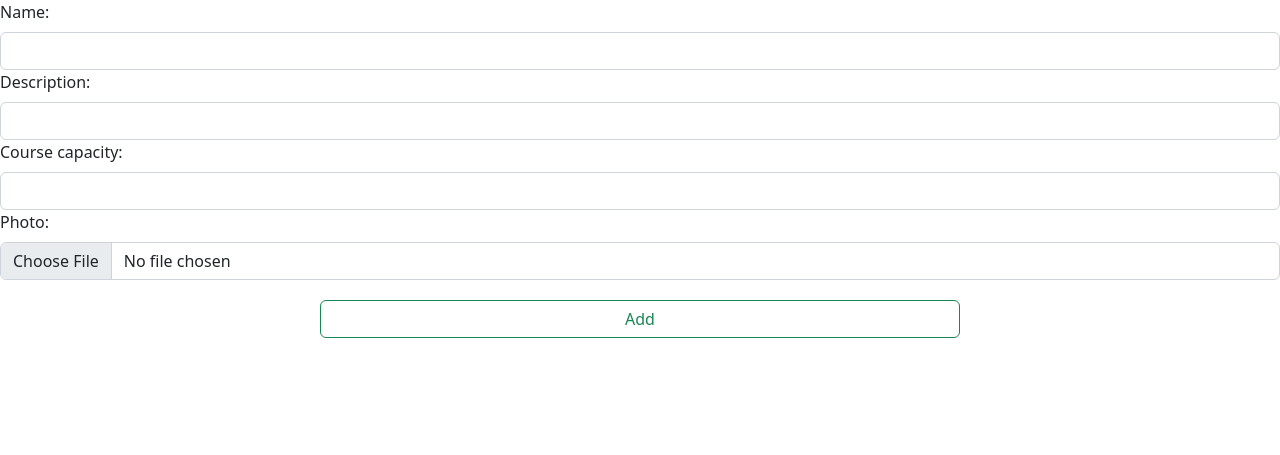
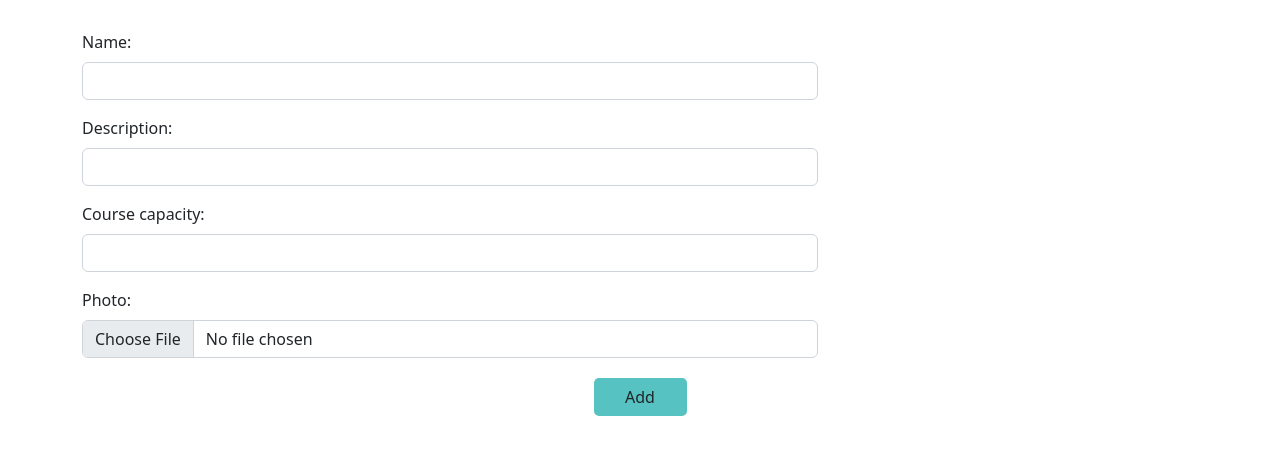
Before and after one commit to noura-ah/admission_project, a Django app: template admission_app/templates/add_course.html in a window 1280 px wide. Shown: the part 62-517 px from the top of the page. Run offline with Django 3.2, Linux system fonts and the light colour scheme; the template is opened without the code that fills it, so the values that code supplies are empty; some libraries are stand-ins or nearby versions.

Commit message:
edit styling

```diff
--- a/admission_app/models.py
+++ b/admission_app/models.py
@@ -8,11 +8,11 @@ class userManager(models.Manager):
         errors = {}
         if len(postData['first_name']) < 2:
             errors["first_name"] = "First Name should be at least 2 characters"
-        elif len(postData['last_name']) < 2:
+        if len(postData['last_name']) < 2:
             errors["last_name"] = "Last Name should be at least 2 characters"
-        elif len(postData['password']) < 8:
+        if len(postData['password']) < 8:
             errors['password'] = "Password should be at least 8 characters"
-        elif postData['password'] != postData['confirm_pw']:
+        if postData['password'] != postData['confirm_pw']:
                 errors['password'] = "Passwords DO NOT match!"
 
         try:
--- a/admission_app/templates/add_course.html
+++ b/admission_app/templates/add_course.html
@@ -1,27 +1,38 @@
 {%extends 'base.html'%}
 
 {%block content%}
+<div class="container position-relative" style="margin-top: 30px;">
+    <div class="position-relative">
     <form  method="post" action="/add_course"  enctype="multipart/form-data">
-        <div class="col">
+        <div class="row mb-3">
             <label class="form-label">Name: </label>
+            <div class="col-sm-8">
             <input type="text" name="name" class="form-control">
         </div>
-        <div class="col">
+        </div>
+        <div class="row mb-3">
             <label class="form-label">Description: </label>
+            <div class="col-sm-8">
             <input type="text" name="desc" class="form-control">
         </div>
-        <div class="col">
+        </div>
+        <div class="row mb-3">
             <label class="form-label">Course capacity: </label>
+            <div class="col-sm-8">
             <input type="number" name="capacity" class="form-control">
         </div>
-        <div class="mb-3">
+        </div>
+        <div class="row mb-3">
             <label for="formFile" class="form-label">Photo:</label>
+            <div class="col-sm-8">
             <input class="form-control" type="file" name="photo">
+        </div>
           </div>
           {% csrf_token %}
-          <div  class="d-grid gap-2 col-6 mx-auto" style="margin-top: 20px;">
-          <button type="submit" class="btn btn-outline-success">Add</button>
+          <div  class="d-grid col-1 mx-auto" style="margin-top: 20px;background-color: #56c2c1; border-radius: 5px;">
+          <button type="submit" class="btn">Add</button>
       </div>
     </form>
-
+</div>
+</div>
 {%endblock%}
--- a/admission_app/templates/base.html
+++ b/admission_app/templates/base.html
@@ -11,9 +11,8 @@
       </head>
     <link href="https://cdn.jsdelivr.net/npm/bootstrap@5.2.0-beta1/dist/css/bootstrap.min.css" rel="stylesheet"
         integrity="sha384-0evHe/X+R7YkIZDRvuzKMRqM+OrBnVFBL6DOitfPri4tjfHxaWutUpFmBp4vmVor" crossorigin="anonymous">
-
-    <!-- <link rel="stylesheet" type="text/css" href="{% static 'css/style.css' %}"> -->
-
+        <!-- {% load static %}
+	<link rel="stylesheet" type="text/css" href="{% static 'css/style.css' %}"> -->
     <!--font awesom cdn-->
     <link rel="stylesheet" href="https://cdnjs.cloudflare.com/ajax/libs/font-awesome/5.15.4/css/all.min.css">
     <script src='https://kit.fontawesome.com/a076d05399.js' crossorigin='anonymous'></script>
@@ -204,7 +203,6 @@ section.contacts .contact-form button {
     <script src="https://code.jquery.com/jquery-3.2.1.slim.min.js" integrity="sha384-KJ3o2DKtIkvYIK3UENzmM7KCkRr/rE9/Qpg6aAZGJwFDMVNA/GpGFF93hXpG5KkN" crossorigin="anonymous"></script>
 <script src="https://cdn.jsdelivr.net/npm/popper.js@1.12.9/dist/umd/popper.min.js" integrity="sha384-ApNbgh9B+Y1QKtv3Rn7W3mgPxhU9K/ScQsAP7hUibX39j7fakFPskvXusvfa0b4Q" crossorigin="anonymous"></script>
 <script src="https://cdn.jsdelivr.net/npm/bootstrap@4.0.0/dist/js/bootstrap.min.js" integrity="sha384-JZR6Spejh4U02d8jOt6vLEHfe/JQGiRRSQQxSfFWpi1MquVdAyjUar5+76PVCmYl" crossorigin="anonymous"></script>
-    <!-- <script type="text/javascript" src="{% static 'js/script.js' %}"></script> -->
 </body>
 
 </html>
```
Also changed, not shown: admission_app/static/css/style.css (+22 -13 lines), admission_app/templates/index.html (+12 -6 lines).
